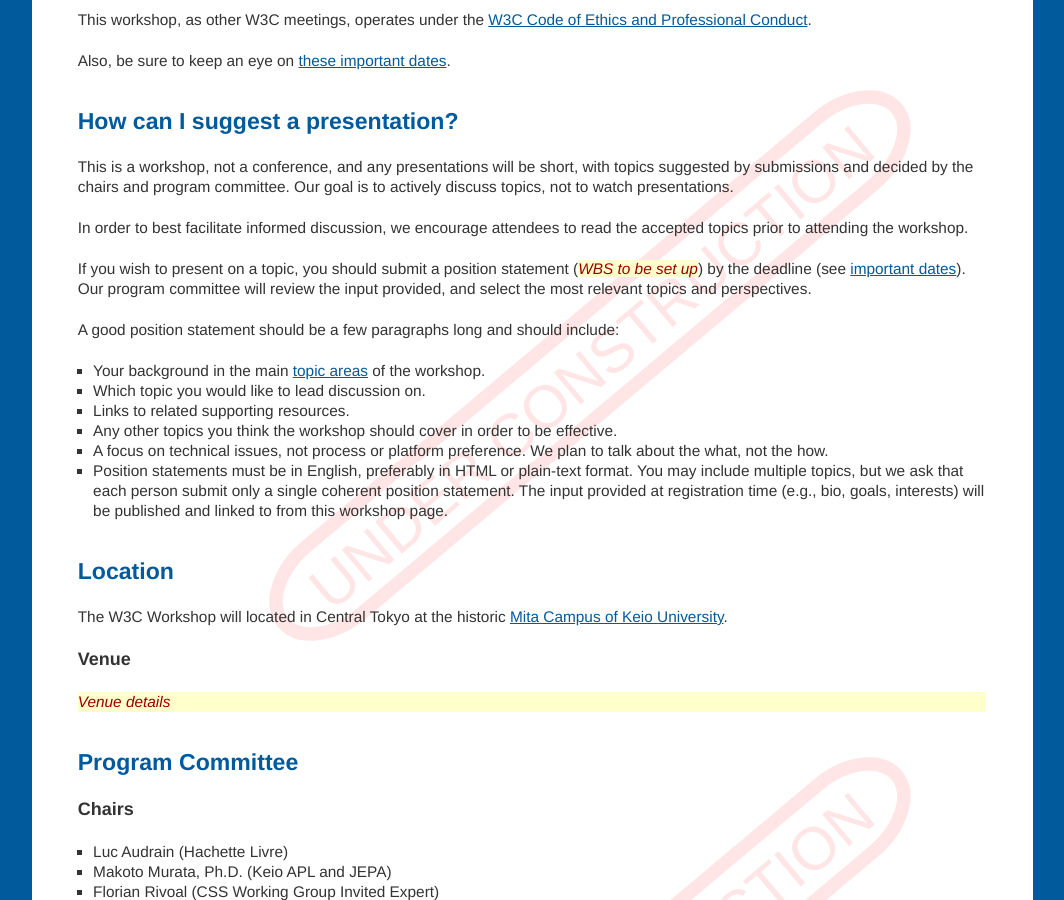
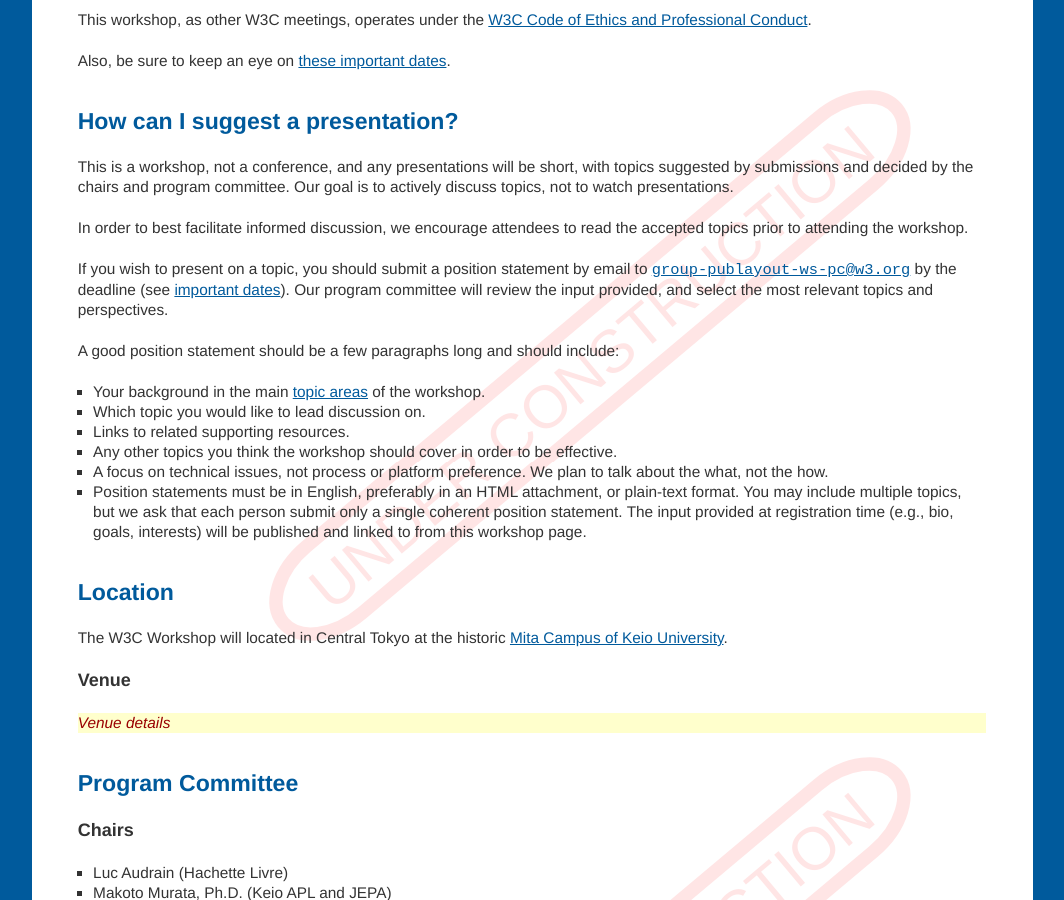
Before and after one commit to w3c/tokyo18-workshop, a Jekyll site: the page built from cfp.md, in a window 1280 px wide and 900 px high, scrolled down 2063 px. Shown: the whole window, without its empty margins (108-1172 px from the left). Built offline with Jekyll 4.4.1, drawn with Linux system fonts in a browser that asks for light colours; our own code applies the rules of GitHub Pages for plain Markdown files.

Commit message:
The submission should be done by sending a mail to a mailing list

```diff
--- a/cfp.md
+++ b/cfp.md
@@ -71,7 +71,7 @@ This is a workshop, not a conference, and any presentations will be short, with
 
 In order to best facilitate informed discussion, we encourage attendees to read the accepted topics prior to attending the workshop.
 
-If you wish to present on a topic, you should submit a position statement (<span class="todo">WBS to be set up</span>) by the deadline (see [important dates](#dates)). Our program committee will review the input provided, and select the most relevant topics and perspectives.
+If you wish to present on a topic, you should submit a position statement by email to [`group-publayout-ws-pc@w3.org`](mailto:group-publayout-ws-pc@w3.org) by the deadline (see [important dates](#dates)). Our program committee will review the input provided, and select the most relevant topics and perspectives.
 
 A good position statement should be a few paragraphs long and should include:
 
@@ -80,7 +80,7 @@ A good position statement should be a few paragraphs long and should include:
 * Links to related supporting resources.
 * Any other topics you think the workshop should cover in order to be effective.
 * A focus on technical issues, not process or platform preference. We plan to talk about the what, not the how.
-* Position statements must be in English, preferably in HTML or plain-text format. You may include multiple topics, but we ask that each person submit only a single coherent position statement. The input provided at registration time (e.g., bio, goals, interests) will be published and linked to from this workshop page.
+* Position statements must be in English, preferably in an HTML attachment, or plain-text format. You may include multiple topics, but we ask that each person submit only a single coherent position statement. The input provided at registration time (e.g., bio, goals, interests) will be published and linked to from this workshop page.
 
 ## Location
 
```
